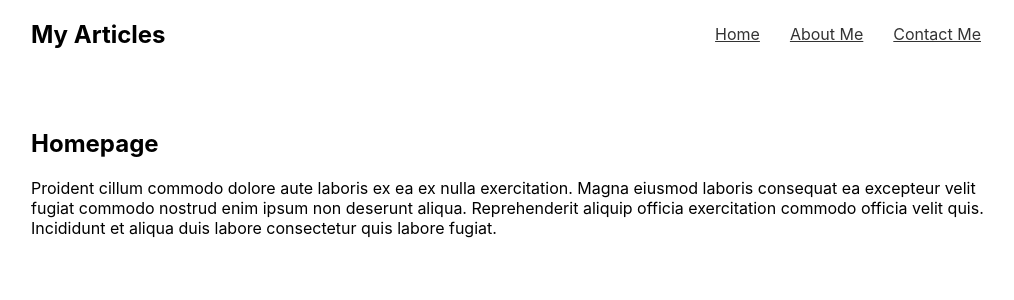
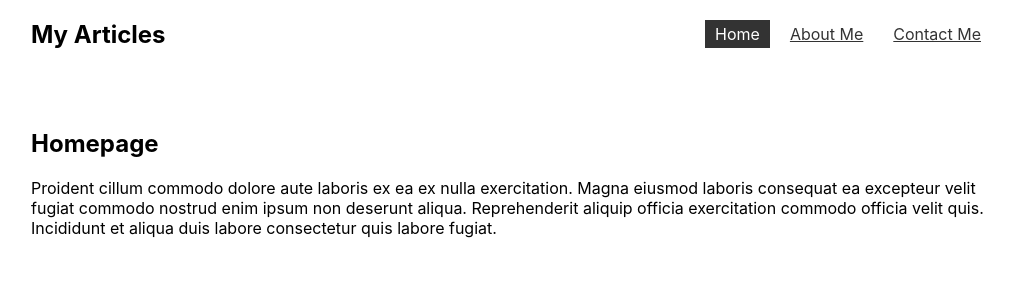
Before and after one commit to gareth-robinson865/multi-page-site, a React (Create React App) app: page / in a window 1280 px wide. Shown: the top 300 px of the page, without its empty margins (129-1143 px from the left). Built offline with nearby package versions, Linux system fonts and the light colour scheme.

Commit message:
styles added for when the link has the active class which is done automatically when using the NavLink components

```diff
--- a/src/App.css
+++ b/src/App.css
@@ -18,3 +18,9 @@ nav a {
   color: #333;
   padding: 4px 10px;
 }
+
+nav a.active {
+  color: white;
+  background: #333;
+  text-decoration: none;
+}
```
